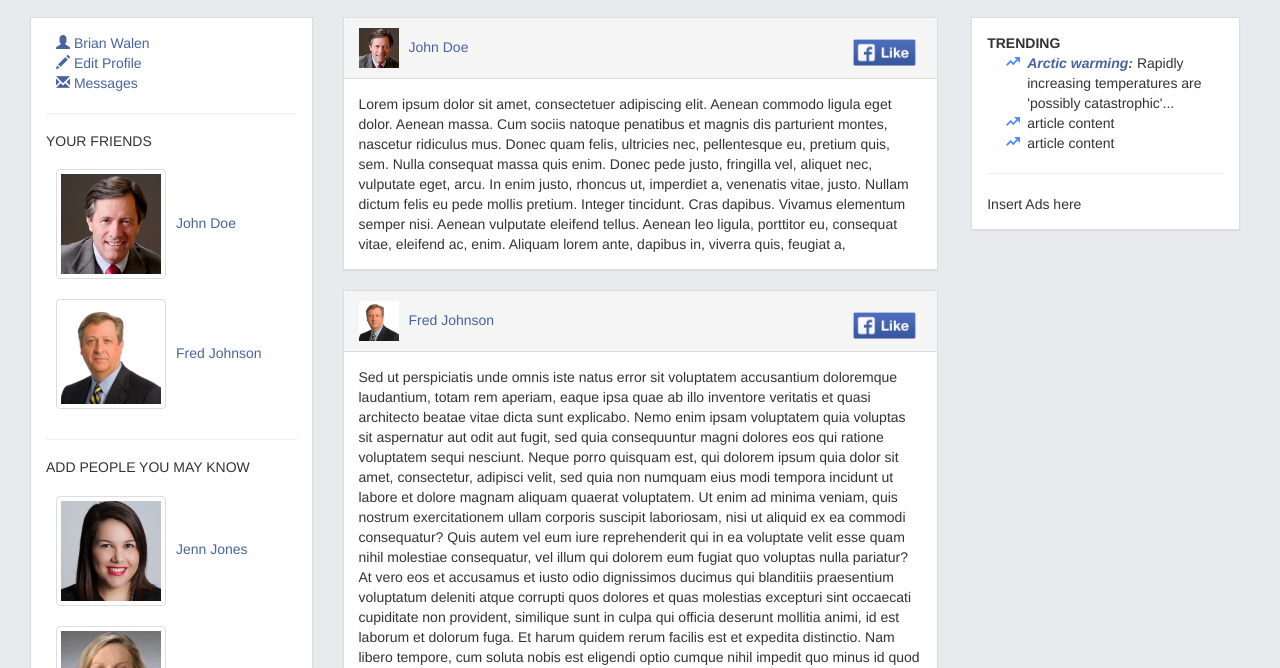
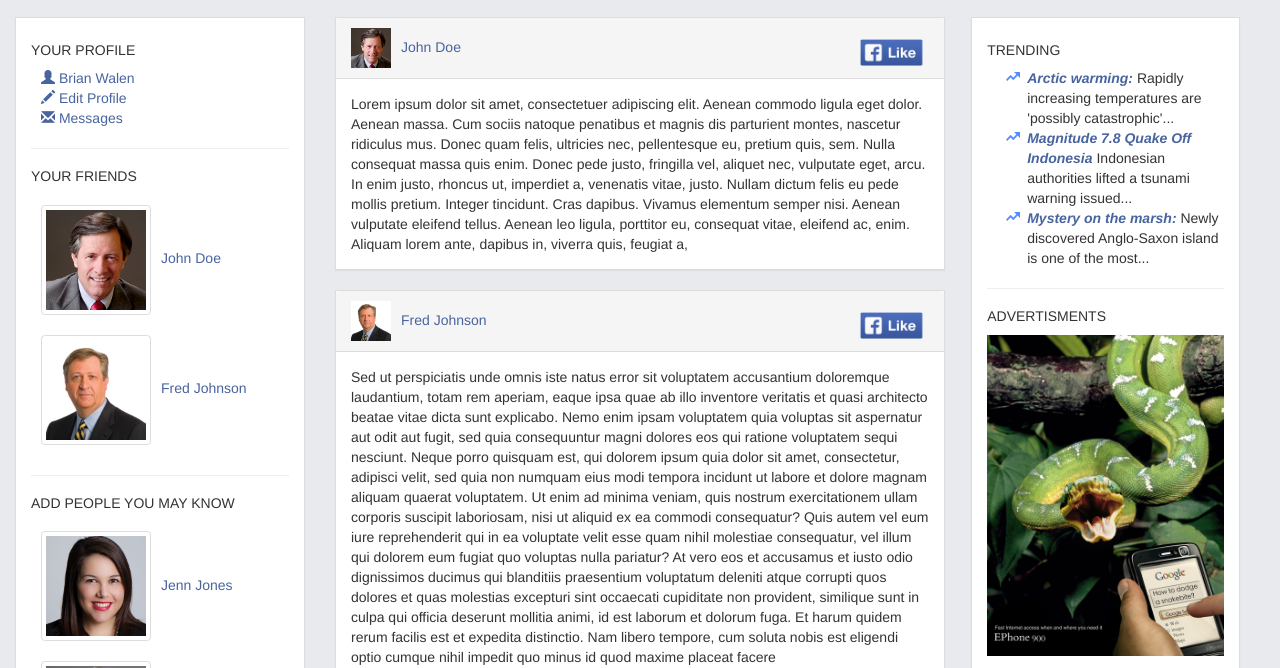
Before and after one commit to bwalen/Fakebook, a plain HTML site: page index.html in a window 1280 px wide. Shown: the part 53-721 px from the top of the page. Drawn offline with nearby package versions, Linux system fonts and the light colour scheme.

Commit message:
Added some news and advertisements to try to make it look like a more finished website.

```diff
--- a/default.js
+++ b/default.js
@@ -152,7 +152,6 @@ function removeAllPosts(){
 }
 
 function likeButton(e){
-  var likeText = document.createTextNode("you like this post");
   timelineArray[e.toElement.getAttribute("id")].doILike = true;
   e.toElement.setAttribute("src", "like3.png");
   e.toElement.setAttribute("class", "liked-button");
--- a/index.html
+++ b/index.html
@@ -31,10 +31,11 @@
       </div>
     </nav>
     <div class="container-fluid">
-      <div class="bodycontent" class="row">
+      <div class="bodycontent row">
         <div class="col-sm-3">
           <div class="panel panel-default">
             <div class="panel-body">
+              <h5>YOUR PROFILE</h5>
               <a class="left-side-links" href="#"><span class="glyphicon glyphicon-user" aria-hidden="true"></span> Brian Walen</a><br>
               <a class="left-side-links" href="#"><span class="glyphicon glyphicon-pencil" aria-hidden="true"></span> Edit Profile</a><br>
               <a class="left-side-links" href="#"><span class="glyphicon glyphicon-envelope" aria-hidden="true"></span> Messages</a><br>
@@ -57,15 +58,19 @@
         <div class="right-side-bar">
           <div class="panel panel-default">
             <div class="panel-body">
-              <b>TRENDING</b>
+              <h5>TRENDING</h5>
                 <ul>
-                  <li><a class="trending-links" href=http://www.independent.co.uk/environment/climate-change/arctic-warming-rapidly-increasing-temperatures-are-possibly-catastrophic-for-planet-climate-a6896671.html>
+                  <li><a class="trending-links" href="http://www.independent.co.uk/environment/climate-change/arctic-warming-rapidly-increasing-temperatures-are-possibly-catastrophic-for-planet-climate-a6896671.html">
                       Arctic warming:</a> Rapidly increasing temperatures are 'possibly catastrophic'...</li>
-                  <li>article content</li>
-                  <li>article content</li>
+                  <li><a class="trending-links" href="http://www.bloomberg.com/news/articles/2016-03-02/magnitude-8-3-quake-hits-off-indonesia-triggers-tsunami-threat">Magnitude 7.8 Quake Off Indonesia</a>
+                  Indonesian authorities lifted a tsunami warning issued...</li>
+                  <li><a class="trending-links" href="https://www.sciencedaily.com/releases/2016/03/160302083603.htm">Mystery on the marsh:</a>
+                  Newly discovered Anglo-Saxon island is one of the most...</li>
                 </ul>
                 <hr>
-                Insert Ads here
+                <h5>ADVERTISMENTS</h5>
+                <a href="#"><img class="img-responsive" src="ad1.jpg"></a><br>
+                <a href="#"><img class="img-responsive" src="ad2.jpg"></a>
               </div>
             </div>
           </div>
```
Also changed, not shown: ad1.jpg (added), ad2.jpg (added).
